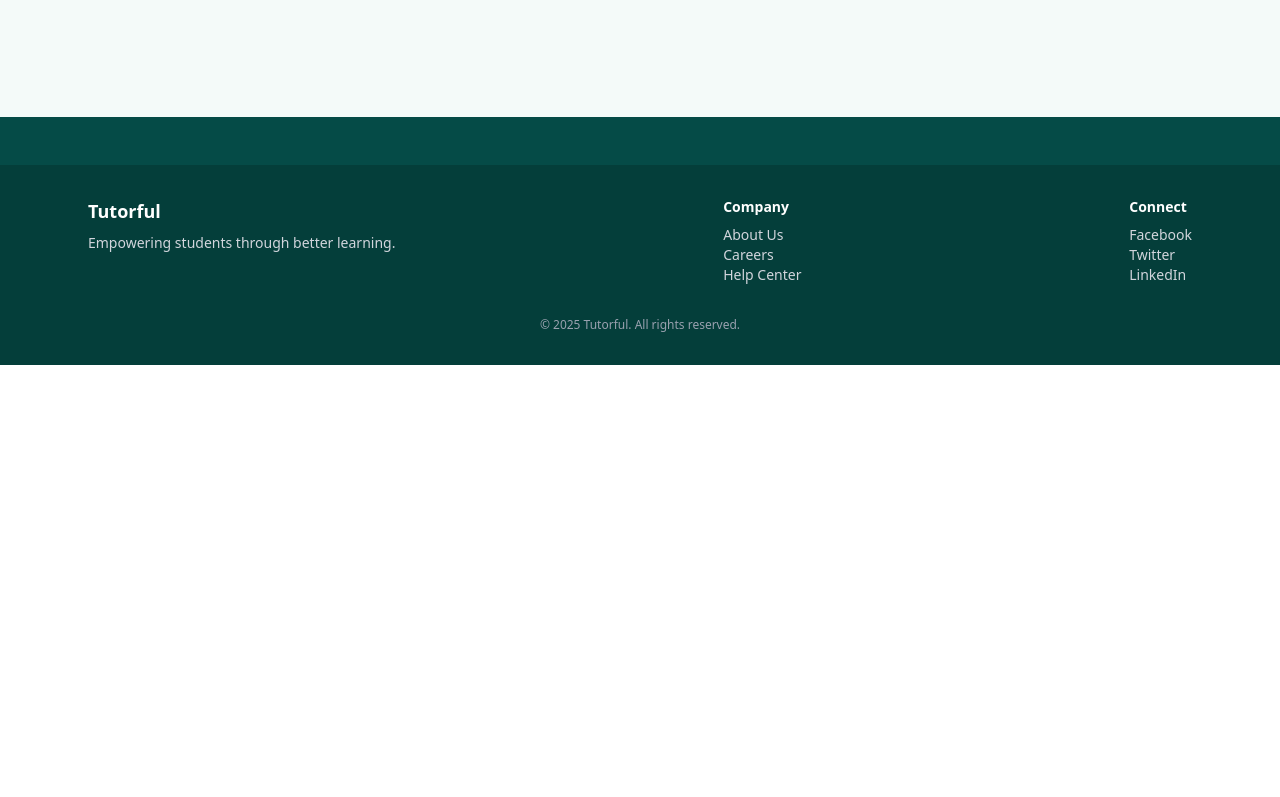
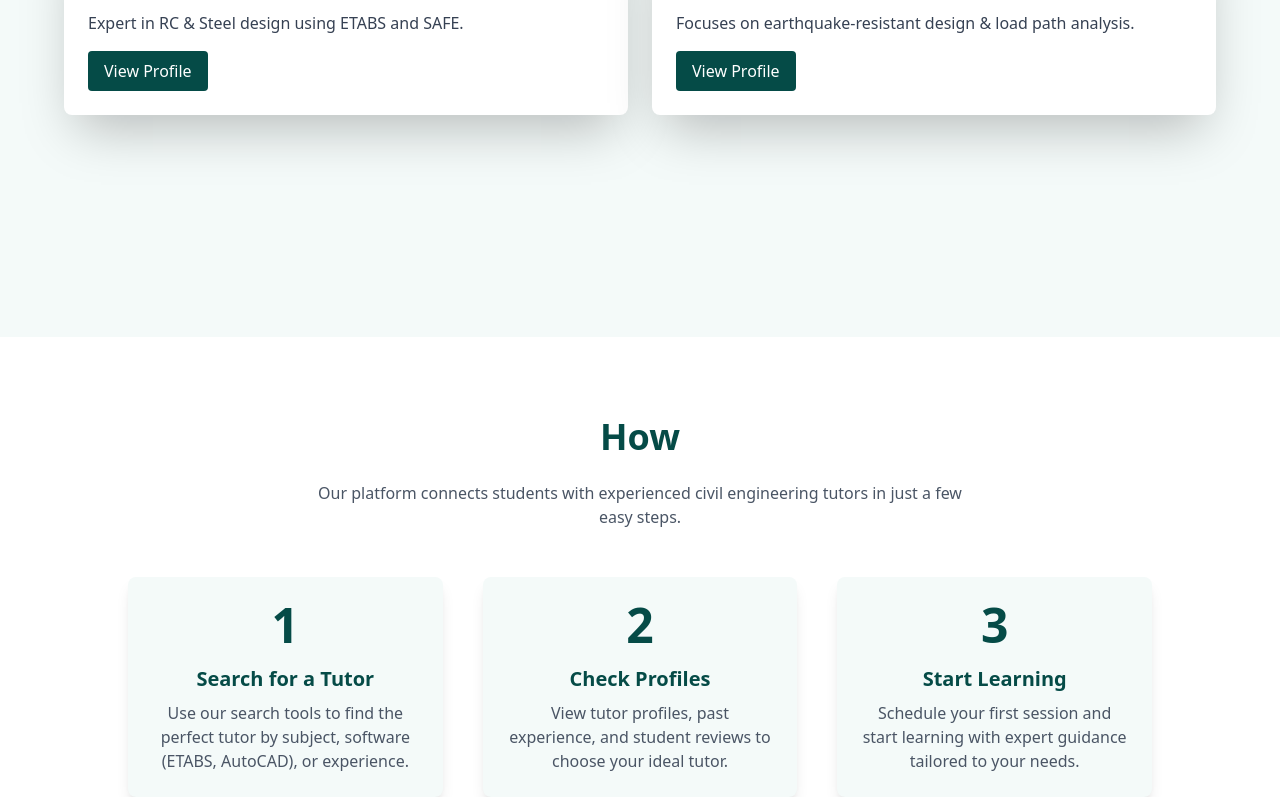
Before and after one commit to ebrahimnigus/Online-Tutor, a React (Vite) app: page / in a window 1280 px wide. Shown: the part 1263-2060 px from the top of the page. Before the commit the page ends 1628 px from the top, so only its background shows below. Built offline with nearby package versions, Linux system fonts and the light colour scheme.

Commit message:
modify login

```diff
--- a/package.json
+++ b/package.json
@@ -15,6 +15,7 @@
     "react": "^19.1.0",
     "react-dom": "^19.1.0",
     "react-router-dom": "^7.7.1",
+    "react-scroll": "^1.9.3",
     "tailwindcss": "^4.1.11"
   },
   "devDependencies": {
--- a/src/App.jsx
+++ b/src/App.jsx
@@ -8,6 +8,7 @@ import Profile from './components/Profile';
 import StudentDashboard from './components/StudentDashboard';
 import TutorDashboard from './components/TutorDashboard';
 import Settings from './components/Settings';
+import Register from './components/Register';
 
 const App = () => {
   return (
@@ -20,6 +21,7 @@ const App = () => {
         <Route path="/student-dashboard" element={<StudentDashboard />} />
         <Route path="/tutor-dashboard" element={<TutorDashboard />} />
         <Route path="/settings" element={<Settings />} />
+        <Route path="/Register" element={<Register />} />
       </Routes>
     </Router>
   );
--- a/src/components/Login/Login.css
+++ b/src/components/Login/Login.css
@@ -1,3 +1,7 @@
+html {
+    scroll-behavior: smooth;
+  }
+
 .home__img {
     background: url(../../assets/structure.avif);
     background-repeat: no-repeat;
--- a/src/components/Login/Login.jsx
+++ b/src/components/Login/Login.jsx
@@ -4,6 +4,7 @@ import { useNavigate } from 'react-router-dom';
 import './Login.css';
 import FindTutor from '../FindTutor.jsx';
 import Contact from '../contact.jsx';
+import How from '../How.jsx';
 
 
 
@@ -12,6 +13,7 @@ const Login = () => {
   const navigate = useNavigate();
 
   return (
+    <div>
       <div className="min-h-screen bg-[#054b47] text-white flex flex-col">
         {/* Header */}
         <header className="flex justify-between items-center py-4 px-10">
@@ -20,7 +22,10 @@ const Login = () => {
             <a href="#find-tutor" className="hover:underline" title="Browse expert tutors">Find Tutors</a>
             <a href="#how" className="hover:underline" title="How Tutorful helps you succeed">How it works</a>
             <a href="#contact" className="hover:underline" title="Talk to our support team">Contact</a>
-          <button className="bg-white text-[#054b47] px-4 py-1 rounded hover:bg-gray-200">Find me a tutor</button>
+            <button className="bg-white text-[#054b47] px-4 py-1 rounded hover:bg-gray-200" onClick={(e) => {
+                    e.preventDefault();
+                    navigate('/register');
+                  }}>Find me a tutor</button>
           </nav>
         </header>
 
@@ -149,9 +154,11 @@ const Login = () => {
             {!formType && <div className="home__img"></div>}
           </motion.div>
         </main>
+      </div>
+      <FindTutor />
+      <How />
+      <Contact />
 
-      <FindTutor />
-      <Contact />
     </div>
   );
 };
```
Also changed, not shown: 1 other file (tests, documents, lock files or other folders). Lines whose indentation alone changed are shown as unchanged.
